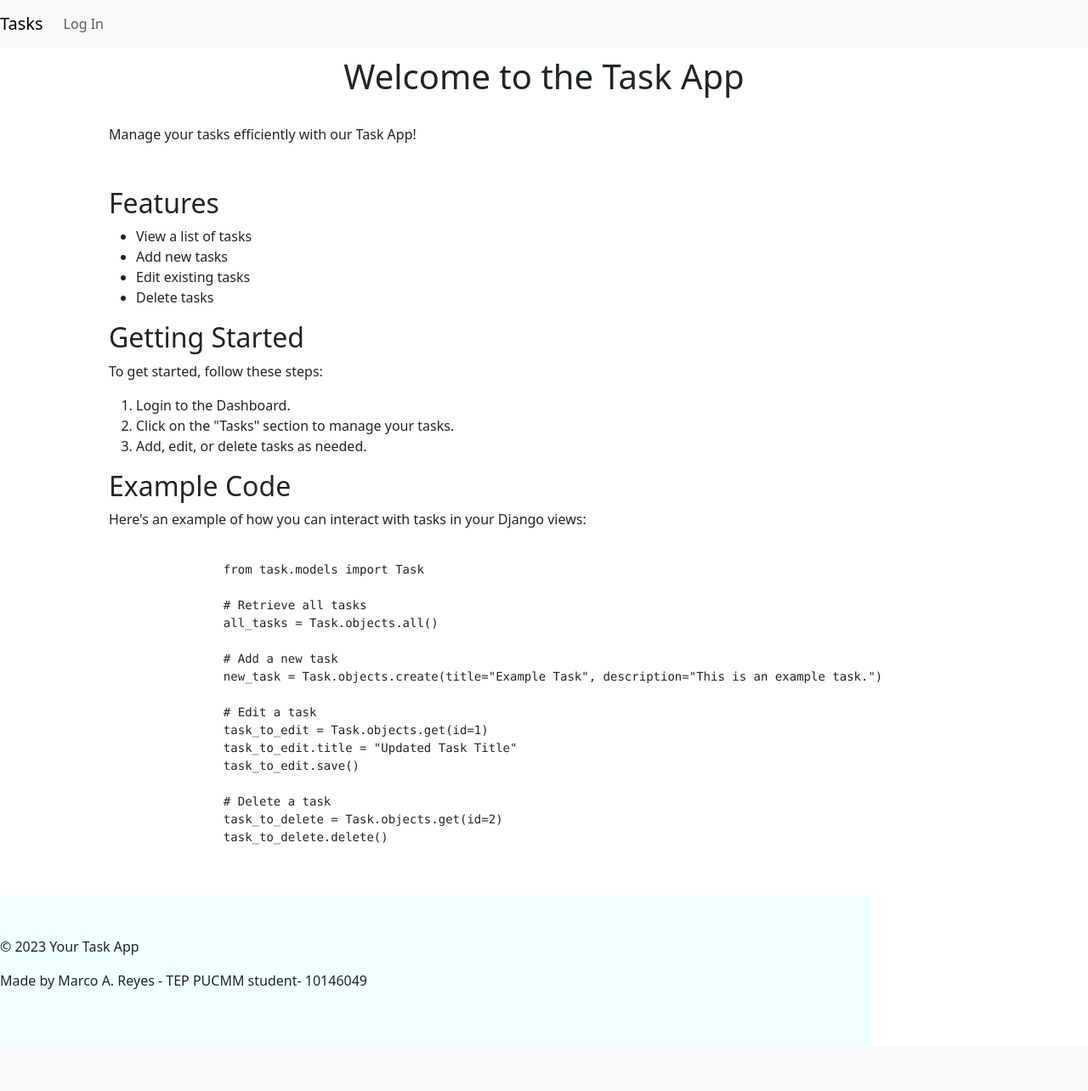
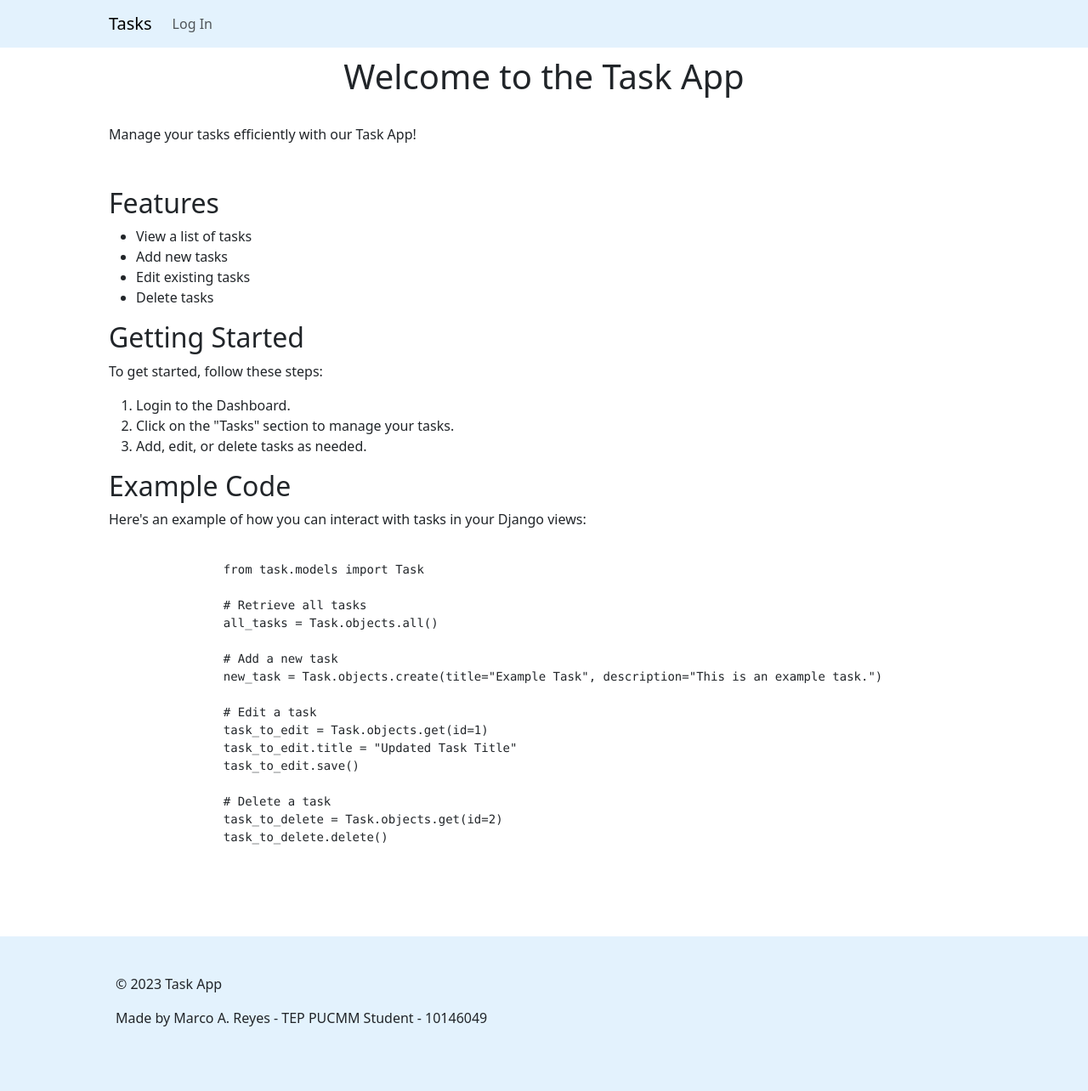
Before and after one commit to Marco0612/Tasks, a Django app: a page that uses Tasks/To_do/templates/To_do/layout.html in a window 1280 px wide. Shown: the whole page at 85% size. Before the commit the page ends 1164 px from the top, so only its background shows below. Run offline with Django 4.2, Linux system fonts and the light colour scheme.

Commit message:
Arreglado algunos problemas de estilos.

```diff
--- a/Tasks/To_do/static/To_do/styles.css
+++ b/Tasks/To_do/static/To_do/styles.css
@@ -18,6 +18,19 @@
     padding: 7px;
 }
 footer{
-    width: 80%;
-    background-color: azure;
+    background-color: #e3f2fd;;
 }
+
+body {
+    display: flex;
+    flex-direction: column;
+    min-height: 100vh; /* Ensure the body takes at least the full height of the viewport */
+}
+
+main {
+    flex: 1; /* Allow the main content to grow and take available space */
+}
+
+footer {
+    padding: 10px;
+}
--- a/Tasks/To_do/templates/To_do/layout.html
+++ b/Tasks/To_do/templates/To_do/layout.html
@@ -11,7 +11,7 @@
     </head>
     <body>
 
-        <nav class="navbar navbar-expand-lg navbar-light bg-light">
+        <nav class="navbar navbar-expand-lg" style="background-color: #e3f2fd;; padding-left: 10%; padding-right: 10%;">
             <a class="navbar-brand" href="{% url 'tasks' %}">Tasks</a>
             <button class="navbar-toggler" type="button" data-toggle="collapse" data-target="#navbarNav" aria-controls="navbarNav" aria-expanded="false" aria-label="Toggle navigation">
               <span class="navbar-toggler-icon"></span>
@@ -46,15 +46,19 @@
             </div>
           </nav>
 
-
-        {% block body %}
-        {% endblock %}
+          <main>
+            {% block body %}
+            {% endblock %}
+        </main>
+        <br><br>
 
         <footer>
-                <br><br>
-                <p>&copy; 2023 Your Task App</p>
-                <p>Made by Marco A. Reyes - TEP PUCMM student- 10146049</p>
-                <br><br>
+            <br>
+            <div class="contenedor">
+                <p>&copy; 2023 Task App</p>
+                <p>Made by Marco A. Reyes - TEP PUCMM Student - 10146049</p>
+            </div>
+            <br><br>
 
         </footer>
 
```
Also changed, not shown: Tasks/db.sqlite3.
